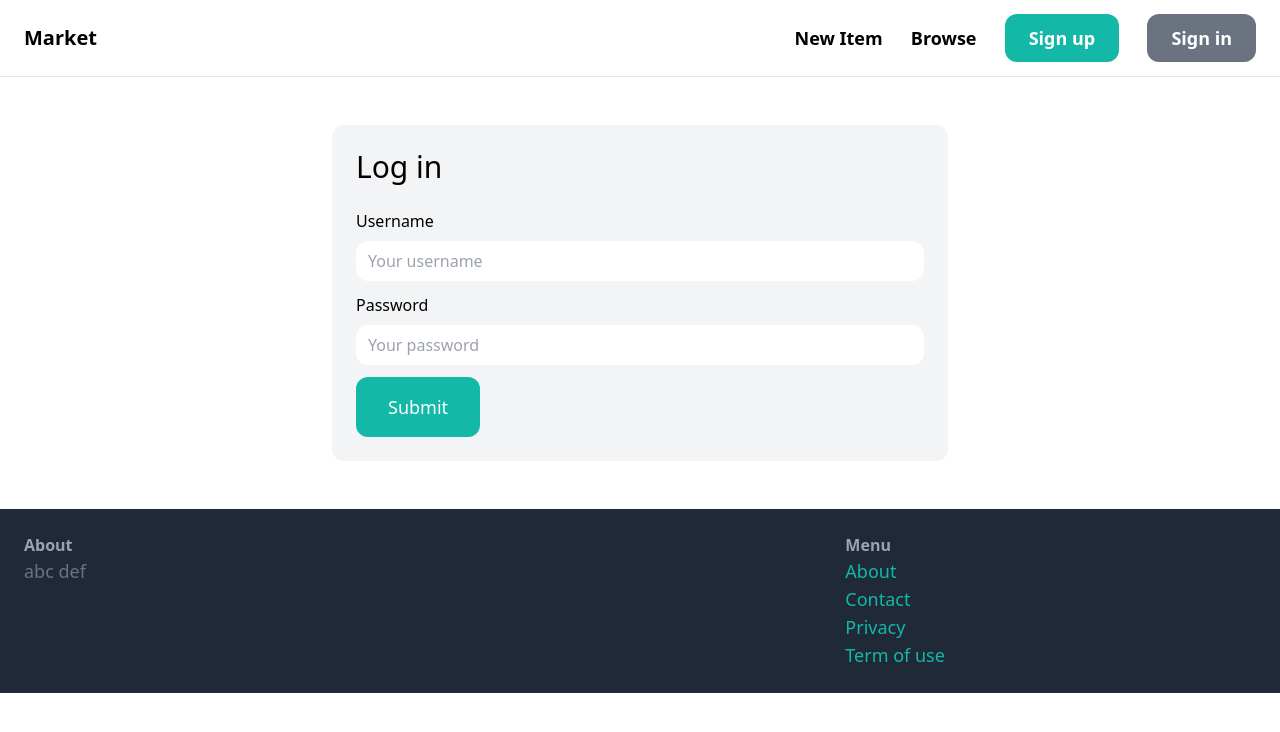
After one commit to kimjinho1/marketplace_django, a Django app: page /login/ in a window 1280 px wide. The commit adds this page. Shown: the top 732 px of the page. Run offline with Django 4.2, Linux system fonts and the light colour scheme; parts of the project's set-up code (start-up, migrations or seed data) failed here and were passed over; some libraries are stand-ins or nearby versions.

Commit message:
feat: 로그인

```diff
--- a/market/core/forms.py
+++ b/market/core/forms.py
@@ -1,6 +1,17 @@
 from django import forms
-from django.contrib.auth.forms import UserCreationForm
+from django.contrib.auth.forms import UserCreationForm, AuthenticationForm
 from django.contrib.auth.models import User
+
+class LoginForm(AuthenticationForm):
+    username = forms.CharField(widget=forms.TextInput(attrs={
+        'placeholder': 'Your username',
+        'class': 'w-full py-2 px-3 rounded-xl'
+    }))
+
+    password = forms.CharField(widget=forms.PasswordInput(attrs={
+        'placeholder': 'Your password',
+        'class': 'w-full py-2 px-3 rounded-xl'
+    }))
 
 class SignupForm(UserCreationForm):
     class Meta:
--- a/market/core/templates/core/base.html
+++ b/market/core/templates/core/base.html
@@ -14,8 +14,14 @@
       <div class="space-x-6">
         <a href="#" class="text-lg font-semibold hover:text-gray-500">New Item</a>
         <a href="#" class="text-lg font-semibold hover:text-gray-500">Browse</a>
-        <a href="{% url 'core:signup' %}" class="px-6 py-3 text-lg font-semibold bg-teal-500 text-white rounded-xl hover:bg-teal-700">Sign up</a>
-        <a href="#" class="px-6 py-3 text-lg font-semibold bg-gray-500 text-white rounded-xl hover:bg-gray-700">Sign in</a>
+
+        {% if request.user.is_authenticated %}
+          <a href="#" class="px-6 py-3 text-lg font-semibold bg-teal-500 text-white rounded-xl hover:bg-teal-700">Inbox</a>
+          <a href="#" class="px-6 py-3 text-lg font-semibold bg-gray-500 text-white rounded-xl hover:bg-gray-700">Dashboard</a>
+        {% else %}
+          <a href="{% url 'core:signup' %}" class="px-6 py-3 text-lg font-semibold bg-teal-500 text-white rounded-xl hover:bg-teal-700">Sign up</a>
+          <a href="{% url 'core:login' %}" class="px-6 py-3 text-lg font-semibold bg-gray-500 text-white rounded-xl hover:bg-gray-700">Sign in</a>
+        {% endif %}
       </div>
     </nav>
     <div class="px-6 py-6">
--- /dev/null
+++ b/market/core/templates/core/login.html
@@ -0,0 +1,34 @@
+{% extends 'core/base.html' %}
+
+{% block title %}Log in{% endblock %}
+
+{% block content %}
+<div class="w-1/2 my-6 mx-auto p-6 bg-gray-100 rounded-xl">
+    <h1 class="mb-6 text-3xl">Log in</h1>
+
+    <form method="post" action=".">
+        {% csrf_token %}
+
+        <div class="mb-3">
+            <label class="inline-block mb-2">Username</label><br>
+            {{ form.username }}
+        </div>
+
+        <div class="mb-3">
+            <label class="inline-block mb-2">Password</label><br>
+            {{ form.password }}
+        </div>
+
+        {% if form.errors or form.non_field_errors %}
+            <div class="mb-3 p-6 bg-red-100 rounded-xl">
+                {% for field in form %}
+                    {{ field.errors}}
+                {% endfor %}
+                {{ form.non_field_errors }}
+            </div>
+        {% endif %}
+
+        <button class="py-4 px-8 text-lg bg-teal-500 hover:bg-teal-700 rounded-xl text-white">Submit</button>
+    </form>
+</div>
+{% endblock %}
--- a/market/core/urls.py
+++ b/market/core/urls.py
@@ -1,6 +1,8 @@
+from django.contrib.auth import views as auth_views
 from django.urls import path
 
 from . import views
+from .forms import LoginForm
 
 app_name = 'core'
 
@@ -8,4 +10,5 @@ urlpatterns = [
     path('', views.index, name='index'),
     path('contact/', views.contact, name='contact'),
     path('signup/', views.signup, name='signup'),
+    path('login/', auth_views.LoginView.as_view(template_name='core/login.html', authentication_form=LoginForm), name='login')
 ]
--- a/market/market/settings.py
+++ b/market/market/settings.py
@@ -26,6 +26,10 @@ SECRET_KEY = 'django-insecure-_$1z7ai6gzab(=i7g)&a)7qi@0=5v1!ih^5xst4*ga3p5urrj3
 DEBUG = True
 
 ALLOWED_HOSTS = []
+
+LOGIN_URL = '/login/'
+LOGIN_REDIRECT_URL = '/'
+LOGOUT_REDIRECT_URL = '/'
 
 
 # Application definition
```
Also changed, not shown: market/db.sqlite3.
